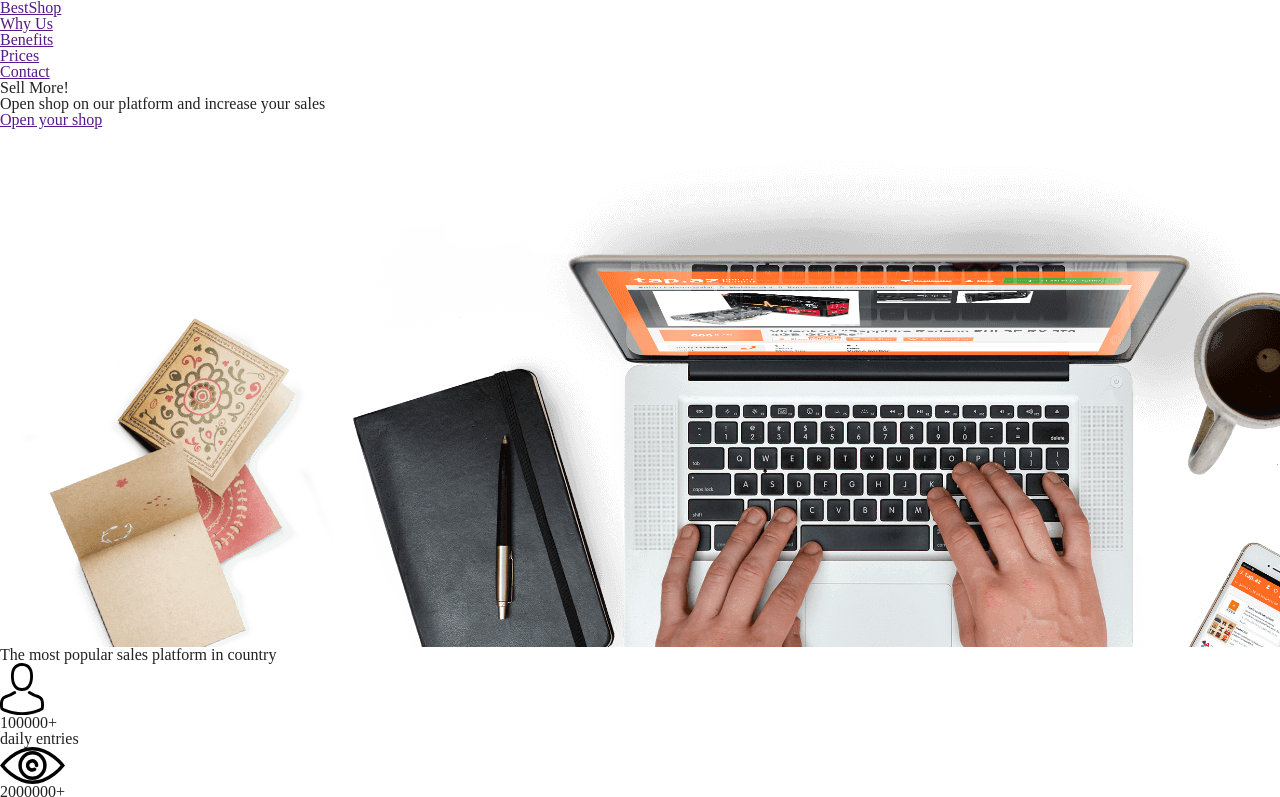
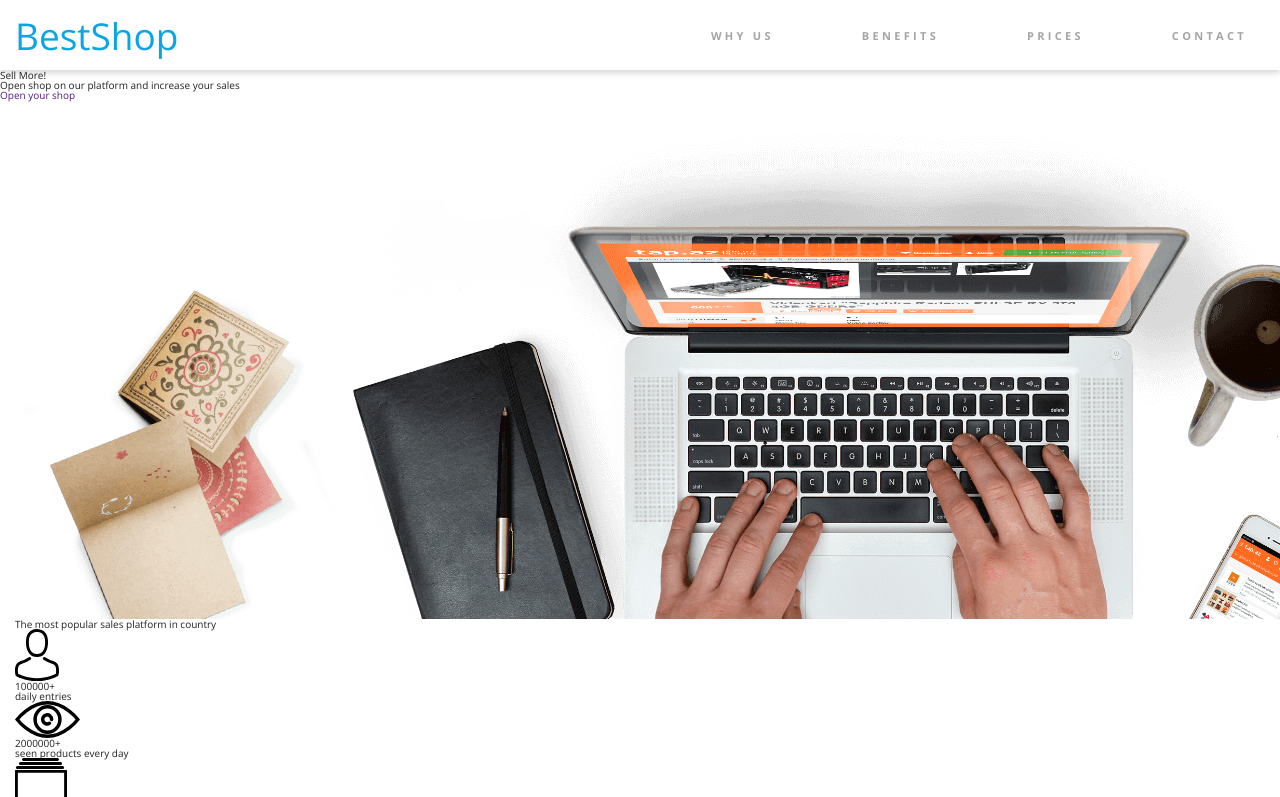
Before and after one commit to patryk-pi/Web-page_Best-Shop, a website built with Parcel: page index.html in a window 1280 px wide. Shown: the top 797 px of the page. Built offline with nearby package versions, Linux system fonts and the light colour scheme.

Commit message:
header in scss part 1

```diff
--- a/css/style.css
+++ b/css/style.css
@@ -42,7 +42,6 @@ a {
     justify-content: space-between;
     align-items: center;
     height: 100%;
-
 }
 
 .logo {
@@ -52,7 +51,7 @@ a {
     font-weight: 300;
 }
 
-.navigation {
+.nav {
     display: flex;
 }
 
--- a/index.html
+++ b/index.html
@@ -18,7 +18,13 @@
     <div class="header-container container">
         <a href="" class="logo">BestShop</a>
         <nav>
-            <ul class="navigation">
+            <input type="checkbox" class="menu-btn" id="menu-btn">
+            <label for="menu-btn" class="menu-toggle">
+                <span></span>
+                <span></span>
+                <span></span>
+            </label>
+            <ul class="nav">
                 <li class="nav-element"><a href="" class="nav-link">Why Us</a></li>
                 <li class="nav-element"><a href="" class="nav-link">Benefits</a></li>
                 <li class="nav-element"><a href="" class="nav-link">Prices</a></li>
--- a/scss/elements/_base.scss
+++ b/scss/elements/_base.scss
@@ -20,13 +20,13 @@ a {
 
   @include notebook {
     width: 100%;
-    padding: 0 15px;
+    padding: 0 1.5rem;
   }
 }
 
 .logo {
   color: $color-primary;
   font: var(--font-raleway);
-  font-size: 2rem;
+  font-size: 3.7rem;
   font-weight: 300;
 }
--- /dev/null
+++ b/scss/elements/_header.scss
@@ -0,0 +1,54 @@
+
+
+.header {
+  height: 7rem;
+  box-shadow: 0 3px 6px #00000029;
+  width: 100vw;
+  position: relative;
+
+  &-container {
+    display: flex;
+    justify-content: space-between;
+    align-items: center;
+    height: 100%;
+  }
+
+  .menu {
+    &-btn {
+    display: none;
+    position: absolute;
+    top: -10000px;
+    right: -10000px;
+    opacity: 0;
+  }
+}
+
+  .nav {
+    display: flex;
+
+    &-element {
+      padding: 0 2.6rem;
+
+      &:last-child {
+        padding-right: 0;
+      }
+    }
+
+    &-link:link,
+    &-link:visited {
+      color: $color-grey;
+      font-weight: 700;
+      font-size: 1.1rem;
+      text-transform: uppercase;
+      padding: 2.8rem 1.8rem 2.4rem;
+      border-bottom: 0.4rem solid transparent;
+      letter-spacing: 0.33rem;
+    }
+
+    &-link:hover,
+    &-link:active {
+      color: $color-black;
+      border-color: $color-primary;
+    }
+  }
+}
--- a/scss/main.scss
+++ b/scss/main.scss
@@ -1,2 +1,5 @@
-@import "settings";
+@import "settings/index";
 @import "generic/reset";
+
+@import "elements/base";
+@import "elements/header";
--- a/scss/settings/_mixins.scss
+++ b/scss/settings/_mixins.scss
@@ -3,3 +3,9 @@
     @content;
   }
 }
+
+@mixin mobile {
+  @media (max-width: 790px) {
+    @content;
+  }
+}
```
Also changed, not shown: dist/index.html, 3 other files.
